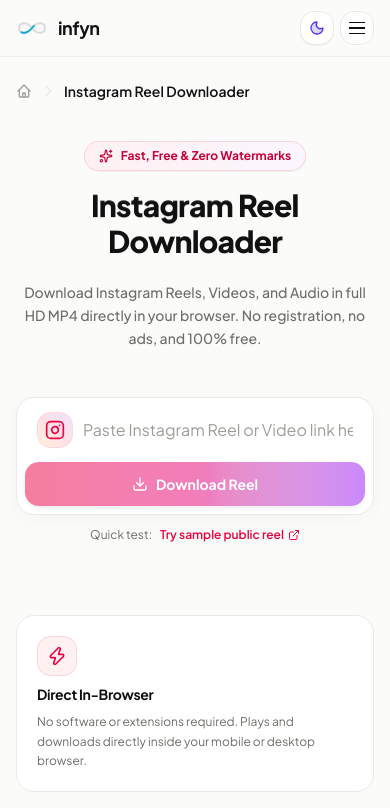
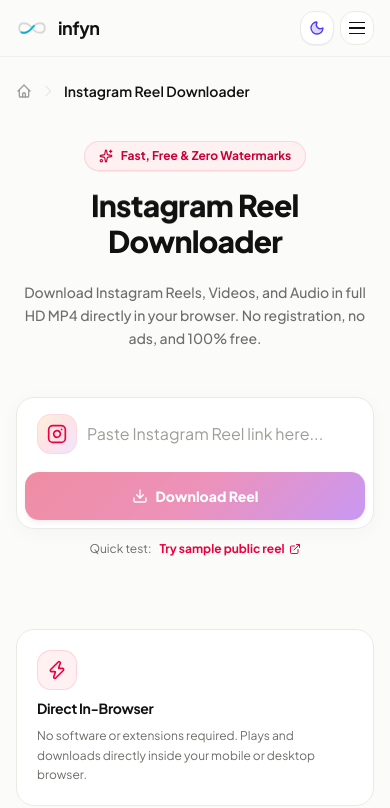
Before and after one commit to imvicky69/infyn, a Next.js app: page /instagram-reel-downloader in a window 390 px wide. Shown: the top 808 px of the page. Built offline with nearby package versions, Linux system fonts and the light colour scheme.

Commit message:
Fix UI layout: replace fragile grid with responsive flexbox and solid button styling

```diff
--- a/src/app/instagram-reel-downloader/page.tsx
+++ b/src/app/instagram-reel-downloader/page.tsx
@@ -30,10 +30,17 @@
 import SplitText from "@/components/SplitText";
 import { PrivacyBadges } from "@/components/image-tools/privacy-badges";
 
-// Instagram brand SVG icon
 function InstagramIcon({ className = "h-5 w-5" }: { className?: string }) {
   return (
-    <svg className={className} viewBox="0 0 24 24" fill="none" stroke="currentColor" strokeWidth="2" strokeLinecap="round" strokeLinejoin="round">
+    <svg
+      className={className}
+      viewBox="0 0 24 24"
+      fill="none"
+      stroke="currentColor"
+      strokeWidth="2"
+      strokeLinecap="round"
+      strokeLinejoin="round"
+    >
       <rect x="2" y="2" width="20" height="20" rx="5" ry="5" />
       <path d="M16 11.37A4 4 0 1 1 12.63 8 4 4 0 0 1 16 11.37z" />
       <line x1="17.5" y1="6.5" x2="17.51" y2="6.5" />
@@ -60,7 +67,8 @@
 
 type Stage = "idle" | "busy" | "done" | "error";
 
-const SAMPLE_REEL_URL = "https://www.instagram.com/reel/Ddf4rqIzx8O/?stkn=bXhtb3lvcGNzaDV4";
+const SAMPLE_REEL_URL =
+  "https://www.instagram.com/reel/Ddf4rqIzx8O/?stkn=bXhtb3lvcGNzaDV4";
 
 const FAQS = [
   {
@@ -107,7 +115,7 @@
         }
       }
     } catch {
-      // Fallback: user can manually paste
+      // User can manually paste
     }
   };
 
@@ -120,7 +128,9 @@
     }
 
     if (!linkToFetch.toLowerCase().includes("instagram.com")) {
-      setErrorMsg("Please provide a valid Instagram URL (e.g., https://www.instagram.com/reel/...)");
+      setErrorMsg(
+        "Please provide a valid Instagram URL (e.g., https://www.instagram.com/reel/...)"
+      );
       setStage("error");
       return;
     }
@@ -139,13 +149,17 @@
       const data = await res.json();
 
       if (!res.ok || !data.success) {
-        throw new Error(data.error || "Failed to retrieve Reel. Please check if the link is public.");
+        throw new Error(
+          data.error || "Failed to retrieve Reel. Please check if the link is public."
+        );
       }
 
       setReelData(data);
       setStage("done");
     } catch (err: any) {
-      setErrorMsg(err.message || "An error occurred while fetching the reel. Please try again.");
+      setErrorMsg(
+        err.message || "An error occurred while fetching the reel. Please try again."
+      );
       setStage("error");
     }
   };
@@ -183,7 +197,7 @@
       <main className="flex-1 max-w-5xl mx-auto w-full px-4 sm:px-6 py-8 sm:py-12 space-y-12">
         {/* ── Hero Section ─────────────────────────────────── */}
         <div className="text-center space-y-4 max-w-2xl mx-auto">
-          <div className="inline-flex items-center gap-2 px-3.5 py-1.5 rounded-full bg-gradient-to-r from-rose-50 to-purple-50 dark:from-rose-950/40 dark:to-purple-950/40 border border-rose-200/80 dark:border-rose-800/60 text-rose-700 dark:text-rose-300 text-xs font-bold shadow-2xs">
+          <div className="inline-flex items-center gap-2 px-3.5 py-1.5 rounded-full bg-rose-50 dark:bg-rose-950/40 border border-rose-200/80 dark:border-rose-800/60 text-rose-700 dark:text-rose-300 text-xs font-bold shadow-2xs">
             <Sparkles className="h-3.5 w-3.5" />
             <span>Fast, Free & Zero Watermarks</span>
           </div>
@@ -197,16 +211,23 @@
           />
 
           <p className="text-sm sm:text-base text-[#6E6D68] dark:text-zinc-400 font-medium leading-relaxed">
-            Download Instagram Reels, Videos, and Audio in full HD MP4 directly in your browser. No registration, no ads, and 100% free.
+            Download Instagram Reels, Videos, and Audio in full HD MP4 directly in your
+            browser. No registration, no ads, and 100% free.
           </p>
         </div>
 
         {/* ── Input & Search Container ─────────────────────── */}
-        <div className="max-w-2xl mx-auto w-full">
-          <div className="p-2 sm:p-2.5 rounded-2xl sm:rounded-3xl border border-[#EAEAE5] dark:border-zinc-800 bg-white dark:bg-[#141417] shadow-[0_4px_20px_rgba(0,0,0,0.03)] focus-within:border-rose-400 dark:focus-within:border-rose-500 focus-within:shadow-[0_8px_30px_rgba(244,63,94,0.12)] transition-all">
-            <div className="flex flex-col sm:flex-row items-stretch sm:items-center gap-2">
-              <div className="flex items-center gap-2.5 flex-1 px-3 py-1.5 sm:py-0">
-                <div className="h-9 w-9 rounded-xl bg-gradient-to-tr from-amber-500/15 via-rose-500/15 to-purple-600/15 border border-rose-200/60 dark:border-rose-800/60 flex items-center justify-center text-rose-600 dark:text-rose-400 shrink-0">
+        <div className="max-w-2xl mx-auto w-full space-y-3">
+          <div className="p-2 sm:p-2.5 rounded-2xl sm:rounded-3xl border border-[#EAEAE5] dark:border-zinc-800 bg-white dark:bg-[#141417] shadow-[0_4px_20px_rgba(0,0,0,0.03)] focus-within:border-rose-500 dark:focus-within:border-rose-500 focus-within:ring-2 focus-within:ring-rose-500/20 transition-all">
+            <div className="flex flex-col sm:flex-row items-stretch sm:items-center gap-2.5">
+              <div className="flex items-center gap-2.5 flex-1 px-3 py-2 sm:py-0">
+                <div
+                  style={{
+                    background:
+                      "linear-gradient(135deg, rgba(245,158,11,0.15), rgba(244,63,94,0.15), rgba(168,85,247,0.15))",
+                  }}
+                  className="h-10 w-10 rounded-xl border border-rose-200/60 dark:border-rose-800/60 flex items-center justify-center text-rose-600 dark:text-rose-400 shrink-0"
+                >
                   <InstagramIcon className="h-5 w-5" />
                 </div>
                 <input
@@ -222,7 +243,7 @@
                       handleFetchReel();
                     }
                   }}
-                  placeholder="Paste Instagram Reel or Video link here..."
+                  placeholder="Paste Instagram Reel link here..."
                   className="w-full bg-transparent text-sm sm:text-base text-[#111111] dark:text-white placeholder-[#9E9D98] dark:placeholder-zinc-500 outline-none"
                   disabled={stage === "busy"}
                 />
@@ -232,7 +253,7 @@
                       setUrl("");
                       if (stage !== "busy") setStage("idle");
                     }}
-                    className="text-xs text-[#9E9D98] hover:text-[#111111] dark:hover:text-white px-1.5 py-1 rounded transition-colors"
+                    className="text-xs text-[#9E9D98] hover:text-[#111111] dark:hover:text-white px-2 py-1 rounded transition-colors shrink-0 cursor-pointer"
                   >
                     Clear
                   </button>
@@ -241,7 +262,7 @@
                   type="button"
                   onClick={handlePasteFromClipboard}
                   title="Paste from clipboard"
-                  className="hidden sm:inline-flex items-center gap-1 text-xs font-semibold px-2.5 py-1.5 rounded-lg bg-[#F5F4EE] dark:bg-zinc-800 hover:bg-[#EAEAE5] dark:hover:bg-zinc-700 text-[#6E6D68] dark:text-zinc-300 transition-colors shrink-0"
+                  className="hidden sm:inline-flex items-center gap-1 text-xs font-semibold px-2.5 py-1.5 rounded-lg bg-[#F5F4EE] dark:bg-zinc-800 hover:bg-[#EAEAE5] dark:hover:bg-zinc-700 text-[#6E6D68] dark:text-zinc-300 transition-colors shrink-0 cursor-pointer"
                 >
                   <Copy className="h-3 w-3" />
                   <span>Paste</span>
@@ -251,7 +272,11 @@
               <button
                 onClick={() => handleFetchReel()}
                 disabled={stage === "busy" || !url.trim()}
-                className="px-6 py-3 rounded-xl sm:rounded-2xl bg-gradient-to-r from-rose-600 via-pink-600 to-purple-600 hover:from-rose-500 hover:to-purple-500 disabled:opacity-50 disabled:cursor-not-allowed text-white text-sm font-bold flex items-center justify-center gap-2 shadow-md transition-all active:scale-[0.98]"
+                style={{
+                  background:
+                    "linear-gradient(135deg, #e11d48 0%, #db2777 50%, #9333ea 100%)",
+                }}
+                className="px-6 py-3.5 rounded-xl sm:rounded-2xl bg-rose-600 hover:bg-rose-700 disabled:opacity-50 disabled:cursor-not-allowed text-white text-sm font-extrabold flex items-center justify-center gap-2 shadow-md hover:shadow-lg transition-all active:scale-[0.98] shrink-0 cursor-pointer"
               >
                 {stage === "busy" ? (
                   <>
@@ -269,14 +294,14 @@
           </div>
 
           {/* Quick Example Reel Pill */}
-          <div className="mt-3 flex items-center justify-center gap-2 text-xs text-[#6E6D68] dark:text-zinc-400">
+          <div className="flex items-center justify-center gap-2 text-xs text-[#6E6D68] dark:text-zinc-400">
             <span>Quick test:</span>
             <button
               onClick={() => {
                 setUrl(SAMPLE_REEL_URL);
                 handleFetchReel(SAMPLE_REEL_URL);
               }}
-              className="inline-flex items-center gap-1 font-semibold text-rose-600 dark:text-rose-400 hover:underline cursor-pointer"
+              className="inline-flex items-center gap-1 font-bold text-rose-600 dark:text-rose-400 hover:underline cursor-pointer"
             >
               <span>Try sample public reel</span>
               <ExternalLink className="h-3 w-3" />
@@ -291,7 +316,13 @@
             style={{ animation: "fade-in-up 0.3s ease-out" }}
           >
             <div className="relative mx-auto h-16 w-16">
-              <div className="absolute inset-0 rounded-2xl bg-gradient-to-tr from-amber-500 via-rose-500 to-purple-600 animate-pulse opacity-20" />
+              <div
+                style={{
+                  background:
+                    "linear-gradient(135deg, rgba(245,158,11,0.2), rgba(244,63,94,0.2), rgba(168,85,247,0.2))",
+                }}
+                className="absolute inset-0 rounded-2xl animate-pulse"
+              />
               <div className="relative h-16 w-16 rounded-2xl border border-rose-200 dark:border-rose-800 flex items-center justify-center text-rose-600 dark:text-rose-400">
                 <InstagramIcon className="h-8 w-8 animate-bounce" />
               </div>
@@ -305,7 +336,12 @@
               </p>
             </div>
             <div className="w-48 mx-auto h-1.5 bg-[#F5F4EE] dark:bg-zinc-800 rounded-full overflow-hidden">
-              <div className="h-full bg-gradient-to-r from-rose-500 to-purple-600 rounded-full animate-pulse w-3/4" />
+              <div
+                style={{
+                  background: "linear-gradient(90deg, #f43f5e 0%, #a855f7 100%)",
+                }}
+                className="h-full rounded-full animate-pulse w-3/4"
+              />
             </div>
           </div>
         )}
@@ -328,7 +364,7 @@
             <div className="flex items-center gap-2 pt-1 pl-8">
               <button
                 onClick={() => setStage("idle")}
-                className="text-xs font-semibold px-3 py-1.5 rounded-lg bg-rose-100 dark:bg-rose-900/40 text-rose-800 dark:text-rose-300 hover:bg-rose-200/60 transition-colors"
+                className="text-xs font-semibold px-3 py-1.5 rounded-lg bg-rose-100 dark:bg-rose-900/40 text-rose-800 dark:text-rose-300 hover:bg-rose-200/60 transition-colors cursor-pointer"
               >
                 Try Again
               </button>
@@ -337,7 +373,7 @@
                   setUrl(SAMPLE_REEL_URL);
                   handleFetchReel(SAMPLE_REEL_URL);
                 }}
-                className="text-xs font-semibold px-3 py-1.5 rounded-lg bg-white dark:bg-zinc-800 border border-rose-200 dark:border-zinc-700 text-[#111111] dark:text-white hover:bg-zinc-50 transition-colors"
+                className="text-xs font-semibold px-3 py-1.5 rounded-lg bg-white dark:bg-zinc-800 border border-rose-200 dark:border-zinc-700 text-[#111111] dark:text-white hover:bg-zinc-50 transition-colors cursor-pointer"
               >
                 Test With Sample Link
               </button>
@@ -348,12 +384,13 @@
         {/* ── Stage: Done (Result Card & Video Player) ─────── */}
         {stage === "done" && reelData && (
           <div
-            className="max-w-3xl mx-auto p-6 sm:p-8 rounded-3xl border border-[#EAEAE5] dark:border-zinc-800 bg-white dark:bg-[#141417] shadow-[0_8px_30px_rgba(0,0,0,0.04)] space-y-6"
+            className="max-w-4xl mx-auto p-6 sm:p-8 rounded-3xl border border-[#EAEAE5] dark:border-zinc-800 bg-white dark:bg-[#141417] shadow-[0_8px_30px_rgba(0,0,0,0.04)] space-y-6"
             style={{ animation: "fade-in-up 0.3s ease-out" }}
           >
+            {/* Header bar */}
             <div className="flex items-center justify-between border-b border-[#EAEAE5] dark:border-zinc-800 pb-4">
               <div className="flex items-center gap-2.5">
-                <div className="h-8 w-8 rounded-lg bg-emerald-50 dark:bg-emerald-950/50 border border-emerald-200 dark:border-emerald-800 flex items-center justify-center text-emerald-600 dark:text-emerald-400">
+                <div className="h-8 w-8 rounded-lg bg-emerald-50 dark:bg-emerald-950/50 border border-emerald-200 dark:border-emerald-800 flex items-center justify-center text-emerald-600 dark:text-emerald-400 shrink-0">
                   <CheckCircle2 className="h-4 w-4" />
                 </div>
                 <div>
@@ -368,17 +405,18 @@
 
               <button
                 onClick={handleReset}
-                className="inline-flex items-center gap-1.5 text-xs font-semibold px-3 py-1.5 rounded-xl border border-[#EAEAE5] dark:border-zinc-700 hover:bg-[#F5F4EE] dark:hover:bg-zinc-800 text-[#6E6D68] dark:text-zinc-300 transition-colors"
+                className="inline-flex items-center gap-1.5 text-xs font-semibold px-3 py-1.5 rounded-xl border border-[#EAEAE5] dark:border-zinc-700 hover:bg-[#F5F4EE] dark:hover:bg-zinc-800 text-[#6E6D68] dark:text-zinc-300 transition-colors shrink-0 cursor-pointer"
               >
-                <RotateCcw className="h-3 w-3" />
+                <RotateCcw className="h-3.5 w-3.5" />
                 <span>New Download</span>
               </button>
             </div>
 
-            <div className="grid grid-cols-1 md:grid-cols-12 gap-6 items-center">
-              {/* Video Player Preview */}
-              <div className="md:col-span-5 flex flex-col items-center">
-                <div className="relative w-full max-w-[260px] aspect-[9/16] rounded-2xl overflow-hidden bg-black shadow-lg border border-black/10">
+            {/* Content: Video Player on left + Details/Buttons on right */}
+            <div className="flex flex-col md:flex-row items-center md:items-start gap-8">
+              {/* Left: Video Player */}
+              <div className="w-full max-w-[280px] shrink-0 flex flex-col items-center">
+                <div className="relative w-full aspect-[9/16] rounded-2xl overflow-hidden bg-black shadow-lg border border-black/10">
                   <video
                     ref={videoRef}
                     src={reelData.video_url}
@@ -390,14 +428,14 @@
                     className="w-full h-full object-cover"
                   />
                 </div>
-                <p className="text-[11px] text-[#9E9D98] dark:text-zinc-500 mt-2 flex items-center gap-1">
+                <p className="text-[11px] text-[#9E9D98] dark:text-zinc-500 mt-2.5 flex items-center gap-1.5">
                   <Play className="h-3 w-3" />
-                  <span>Tap to preview audio & video</span>
+                  <span>Tap video to preview audio & video</span>
                 </p>
               </div>
 
-              {/* Reel Info & Download Actions */}
-              <div className="md:col-span-7 space-y-5">
+              {/* Right: Info & Download Actions */}
+              <div className="flex-1 w-full min-w-0 space-y-5">
                 <div className="space-y-2">
                   <div className="flex items-center gap-2">
                     <span className="text-xs font-bold px-2.5 py-0.5 rounded-full bg-rose-50 dark:bg-rose-950/40 text-rose-700 dark:text-rose-300 border border-rose-200/80 dark:border-rose-800/60">
@@ -410,16 +448,19 @@
                     ) : null}
                   </div>
 
-                  <h4 className="text-lg font-extrabold text-[#111111] dark:text-white line-clamp-2 leading-snug">
+                  <h4 className="text-lg sm:text-xl font-extrabold text-[#111111] dark:text-white break-words leading-snug">
                     {reelData.title}
                   </h4>
 
                   <p className="text-xs sm:text-sm text-[#6E6D68] dark:text-zinc-400 font-medium">
-                    By <span className="font-bold text-[#111111] dark:text-white">@{reelData.uploader}</span>
+                    By{" "}
+                    <span className="font-bold text-[#111111] dark:text-white">
+                      @{reelData.uploader}
+                    </span>
                   </p>
 
                   {reelData.description && (
-                    <p className="text-xs text-[#6E6D68] dark:text-zinc-400 line-clamp-3 bg-[#F5F4EE] dark:bg-zinc-800/60 p-2.5 rounded-xl border border-[#EAEAE5] dark:border-zinc-800">
+                    <p className="text-xs text-[#6E6D68] dark:text-zinc-400 break-words line-clamp-3 bg-[#F5F4EE] dark:bg-zinc-800/60 p-3 rounded-xl border border-[#EAEAE5] dark:border-zinc-800 leading-relaxed">
                       {reelData.description}
                     </p>
                   )}
@@ -428,7 +469,9 @@
                 {/* Primary & Secondary Download Buttons */}
                 <div className="space-y-2.5 pt-2">
                   <button
-                    onClick={() => triggerDownload(reelData.download_url, reelData.filename)}
+                    onClick={() =>
+                      triggerDownload(reelData.download_url, reelData.filename)
+                    }
                     disabled={isDownloading}
                     className="w-full py-3.5 px-5 rounded-2xl bg-[#111111] hover:bg-black dark:bg-white dark:hover:bg-zinc-100 text-white dark:text-[#111111] text-sm font-extrabold flex items-center justify-center gap-2 shadow-md transition-all active:scale-[0.98] cursor-pointer"
                   >
@@ -436,7 +479,7 @@
                     <span>Download Reel (HD MP4)</span>
                   </button>
 
-                  <div className="grid grid-cols-2 gap-2">
+                  <div className="grid grid-cols-1 sm:grid-cols-2 gap-2.5">
                     {reelData.audio_download_url ? (
                       <button
                         onClick={() =>
@@ -445,10 +488,10 @@
                             `${reelData.id}_audio.m4a`
                           )
                         }
-                        className="py-2.5 px-3 rounded-xl border border-[#EAEAE5] dark:border-zinc-700 hover:border-zinc-400 dark:hover:border-zinc-500 bg-[#F5F4EE] dark:bg-zinc-800 text-[#111111] dark:text-white text-xs font-bold flex items-center justify-center gap-1.5 transition-colors cursor-pointer"
+                        className="py-3 px-3.5 rounded-xl border border-[#EAEAE5] dark:border-zinc-700 hover:border-zinc-400 dark:hover:border-zinc-500 bg-[#F5F4EE] dark:bg-zinc-800 text-[#111111] dark:text-white text-xs font-bold flex items-center justify-center gap-2 transition-colors cursor-pointer"
                       >
-                        <Music className="h-3.5 w-3.5 text-purple-600 dark:text-purple-400" />
-                        <span>Download Audio</span>
+                        <Music className="h-4 w-4 text-purple-600 dark:text-purple-400" />
+                        <span>Download Audio (M4A)</span>
                       </button>
                     ) : null}
 
@@ -460,22 +503,24 @@
                             `${reelData.id}_cover.jpg`
                           )
                         }
-                        className="py-2.5 px-3 rounded-xl border border-[#EAEAE5] dark:border-zinc-700 hover:border-zinc-400 dark:hover:border-zinc-500 bg-[#F5F4EE] dark:bg-zinc-800 text-[#111111] dark:text-white text-xs font-bold flex items-center justify-center gap-1.5 transition-colors cursor-pointer"
+                        className="py-3 px-3.5 rounded-xl border border-[#EAEAE5] dark:border-zinc-700 hover:border-zinc-400 dark:hover:border-zinc-500 bg-[#F5F4EE] dark:bg-zinc-800 text-[#111111] dark:text-white text-xs font-bold flex items-center justify-center gap-2 transition-colors cursor-pointer"
                       >
-                        <FileVideo className="h-3.5 w-3.5 text-rose-600 dark:text-rose-400" />
-                        <span>Cover Image</span>
+                        <FileVideo className="h-4 w-4 text-rose-600 dark:text-rose-400" />
+                        <span>Cover Image (JPG)</span>
                       </button>
                     ) : null}
                   </div>
 
                   <button
                     onClick={handleCopyStreamLink}
-                    className="w-full py-2 px-3 rounded-xl text-xs font-semibold text-[#6E6D68] dark:text-zinc-400 hover:text-[#111111] dark:hover:text-white hover:bg-[#F5F4EE] dark:hover:bg-zinc-800 flex items-center justify-center gap-1.5 transition-colors"
+                    className="w-full py-2.5 px-3 rounded-xl text-xs font-semibold text-[#6E6D68] dark:text-zinc-400 hover:text-[#111111] dark:hover:text-white hover:bg-[#F5F4EE] dark:hover:bg-zinc-800 flex items-center justify-center gap-1.5 transition-colors cursor-pointer"
                   >
                     {copiedLink ? (
                       <>
                         <Check className="h-3.5 w-3.5 text-emerald-600" />
-                        <span className="text-emerald-600 dark:text-emerald-400">Stream Link Copied!</span>
+                        <span className="text-emerald-600 dark:text-emerald-400 font-bold">
+                          Stream Link Copied to Clipboard!
+                        </span>
                       </>
                     ) : (
                       <>
@@ -500,7 +545,8 @@
               Direct In-Browser
             </h4>
             <p className="text-xs text-[#6E6D68] dark:text-zinc-400 leading-relaxed">
-              No software or extensions required. Plays and downloads directly inside your mobile or desktop browser.
+              No software or extensions required. Plays and downloads directly inside your
+              mobile or desktop browser.
             </p>
           </div>
 
@@ -512,7 +558,8 @@
               Zero Watermarks
             </h4>
             <p className="text-xs text-[#6E6D68] dark:text-zinc-400 leading-relaxed">
-              Preserves the original video and audio quality exactly as uploaded, with no overlays or compression artifacts.
+              Preserves the original video and audio quality exactly as uploaded, with no
+              overlays or compression artifacts.
             </p>
           </div>
 
@@ -524,7 +571,8 @@
               Audio Extraction
             </h4>
             <p className="text-xs text-[#6E6D68] dark:text-zinc-400 leading-relaxed">
-              Extract background songs, sound clips, and voiceovers into separate clean audio files with 1 click.
+              Extract background songs, sound clips, and voiceovers into separate clean audio
+              files with 1 click.
             </p>
           </div>
 
@@ -536,7 +584,8 @@
               100% Free & Unlimited
             </h4>
             <p className="text-xs text-[#6E6D68] dark:text-zinc-400 leading-relaxed">
-              No daily limits, no hidden subscription traps, and zero invasive banner advertisements.
+              No daily limits, no hidden subscription traps, and zero invasive banner
+              advertisements.
             </p>
           </div>
         </div>
@@ -612,7 +661,7 @@
                 >
                   <button
                     onClick={() => setExpandedFaq(isExpanded ? null : index)}
-                    className="w-full text-left p-4 sm:p-5 flex items-center justify-between gap-4 font-bold text-sm text-[#111111] dark:text-white"
+                    className="w-full text-left p-4 sm:p-5 flex items-center justify-between gap-4 font-bold text-sm text-[#111111] dark:text-white cursor-pointer"
                   >
                     <span>{faq.q}</span>
                     <ChevronDown
```
